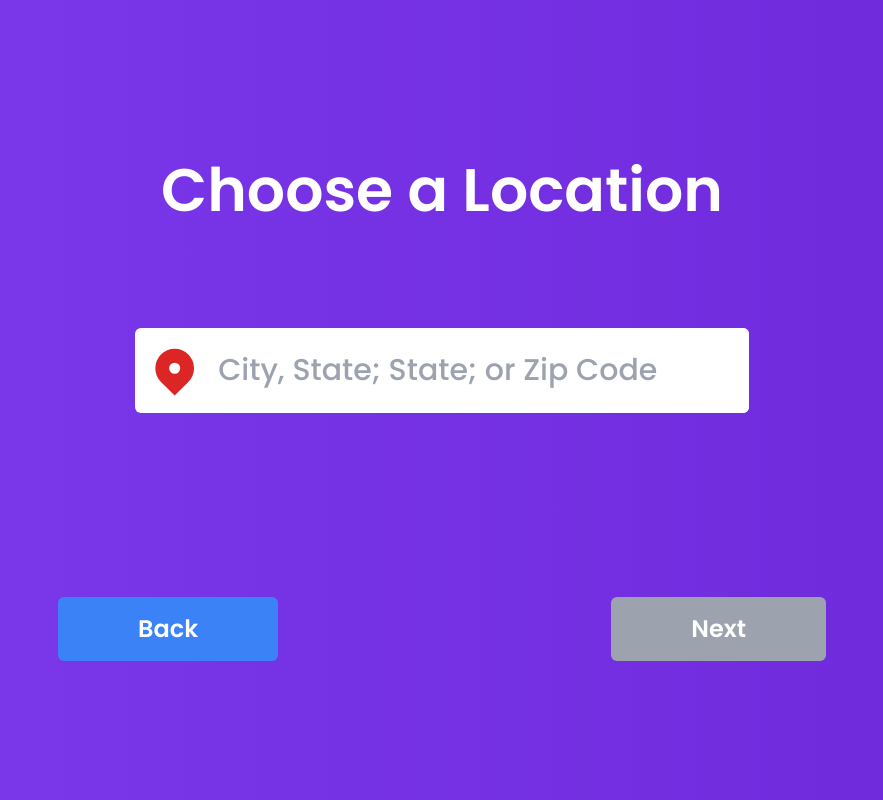
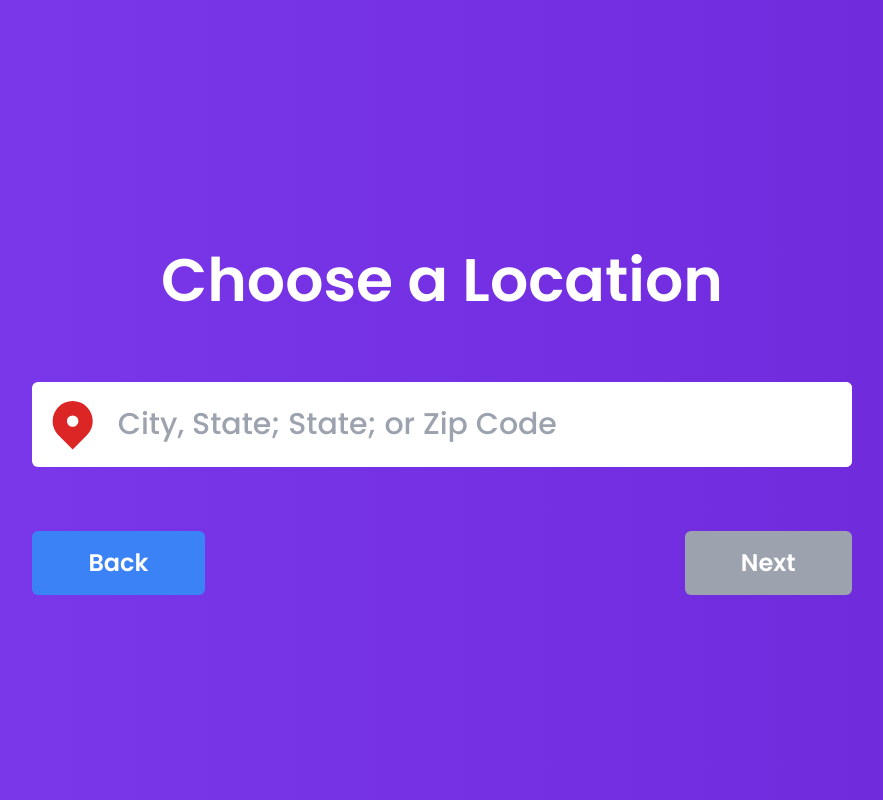
Before and after one commit to m0nae/petlook, a React (Create React App) app: page /select-location in a window 1280 px wide. Shown: the whole page, without its empty margins (198-1081 px from the left). Built offline with nearby package versions, Linux system fonts and the light colour scheme.

Commit message:
:recycle::lipstick: turn nav btns into own component

```diff
--- /dev/null
+++ b/src/components/NavButton/index.tsx
@@ -0,0 +1,99 @@
+import { Link } from "react-router-dom";
+
+interface NavBtnProps {
+  children: string;
+  to: string;
+  disabled?: boolean;
+  direction: string;
+}
+
+export default function NavButton({
+  children,
+  to,
+  disabled,
+  direction,
+}: NavBtnProps) {
+  if (disabled) {
+    return (
+      <button
+        className="px-10 mobile:px-14 sm:px-20 py-4 hover:cursor-default bg-gray-400 font-semibold text-white text-2xl rounded-md"
+        disabled
+      >
+        <span className="hidden mobile:block">{children}</span>
+        <span className="mobile:hidden">
+          {direction === "back" && (
+            <svg
+              xmlns="http://www.w3.org/2000/svg"
+              className="h-10 w-10"
+              viewBox="0 0 20 20"
+              fill="currentColor"
+            >
+              <path
+                fill-rule="evenodd"
+                d="M9.707 16.707a1 1 0 01-1.414 0l-6-6a1 1 0 010-1.414l6-6a1 1 0 011.414 1.414L5.414 9H17a1 1 0 110 2H5.414l4.293 4.293a1 1 0 010 1.414z"
+                clip-rule="evenodd"
+              />
+            </svg>
+          )}
+          {direction === "forward" && (
+            <svg
+              xmlns="http://www.w3.org/2000/svg"
+              className="h-10 w-10"
+              fill="none"
+              viewBox="0 0 24 24"
+              stroke="currentColor"
+            >
+              <path
+                stroke-linecap="round"
+                stroke-linejoin="round"
+                stroke-width="2"
+                d="M14 5l7 7m0 0l-7 7m7-7H3"
+              />
+            </svg>
+          )}
+        </span>
+      </button>
+    );
+  }
+
+  return (
+    <Link
+      to={to}
+      className="px-10 mobile:px-14 sm:px-20 py-4 bg-blue-500 font-semibold text-white text-2xl rounded-md"
+    >
+      <span className="hidden mobile:block">{children}</span>
+      <span className="mobile:hidden">
+        {direction === "back" && (
+          <svg
+            xmlns="http://www.w3.org/2000/svg"
+            className="h-10 w-10"
+            viewBox="0 0 20 20"
+            fill="currentColor"
+          >
+            <path
+              fill-rule="evenodd"
+              d="M9.707 16.707a1 1 0 01-1.414 0l-6-6a1 1 0 010-1.414l6-6a1 1 0 011.414 1.414L5.414 9H17a1 1 0 110 2H5.414l4.293 4.293a1 1 0 010 1.414z"
+              clip-rule="evenodd"
+            />
+          </svg>
+        )}
+        {direction === "forward" && (
+          <svg
+            xmlns="http://www.w3.org/2000/svg"
+            className="h-10 w-10"
+            fill="none"
+            viewBox="0 0 24 24"
+            stroke="currentColor"
+          >
+            <path
+              stroke-linecap="round"
+              stroke-linejoin="round"
+              stroke-width="2"
+              d="M14 5l7 7m0 0l-7 7m7-7H3"
+            />
+          </svg>
+        )}
+      </span>
+    </Link>
+  );
+}
--- a/src/pages/SelectLocation/index.tsx
+++ b/src/pages/SelectLocation/index.tsx
@@ -3,11 +3,13 @@ import { SearchDataContext } from "../../contexts/SearchData";
 import { Link } from "react-router-dom";
 import LocationInput from "../../components/LocationInput";
 import { locationExists } from "../../utils/locationExists";
+import NavButton from "../../components/NavButton";
 
 export default function SelectLocation() {
   const { location, searchDispatch } = useContext(SearchDataContext);
   const [locationInput, setLocationInput] = useState("");
 
+  // todo: should this go in the DataFetcher HOC?
   useEffect(() => {
     let userLocation = {
       longitude: localStorage.getItem("longitude"),
@@ -74,18 +76,18 @@ export default function SelectLocation() {
 
   return (
     <>
-      <div className="relative min-h-screen min-w-full bg-gradient-to-r from-purple-600 to-purple-700 font-Poppins">
+      <div className="relative flex flex-col justify-center items-center min-h-screen min-w-full bg-gradient-to-r from-purple-600 to-purple-700 font-Poppins">
         <div
           id="select-location-container"
-          className="pt-[10vh] mx-[10%] lg:pt-[20vh] sm:mx-[20%]"
+          className="max-w-screen-lg w-[83%] md:w-[70%] lg:w-[80%]"
         >
           <h1 className="text-5xl sm:text-6xl font-semibold text-white text-center">
             Choose a Location
           </h1>
-          <div className="flex justify-center sm:mt-7">
+          <div className="flex justify-center sm:mt-4">
             <div
               id="location-input-container"
-              className="flex w-full sm:w-[80%] h-[85px] rounded-md bg-white mt-[10vh]"
+              className="flex w-full lg:w-[80%] h-[85px] rounded-md bg-white mt-[7vh]"
             >
               <LocationIcon customClass="h-16 w-16 self-center text-red-600 ml-3" />
               <LocationInput
@@ -97,29 +99,19 @@ export default function SelectLocation() {
             </div>
           </div>
           <div
-            id="location-nav-container"
-            className="mt-[20vh] sm:absolute w-[60%] sm:bottom-[17.4vh]"
+            id="nav-btn-container"
+            className="flex relative top-11 justify-between my-0 mx-auto justify-self-center mt-5 lg:w-[80%]"
           >
-            <div className="flex justify-between">
-              <Link
-                to="/select-species"
-                className="px-20 py-4 bg-blue-500 font-semibold text-white text-2xl rounded-md"
-              >
-                Back
-              </Link>
-              {nextDisabled() ? (
-                <button className="px-20 py-4 hover:cursor-default bg-gray-400 font-semibold text-white text-2xl rounded-md">
-                  Next
-                </button>
-              ) : (
-                <Link
-                  to="/search"
-                  className="px-20 py-4 bg-blue-500 font-semibold text-white text-2xl rounded-md"
-                >
-                  Next
-                </Link>
-              )}
-            </div>
+            <NavButton to="/select-species" direction="back">
+              Back
+            </NavButton>
+            <NavButton
+              to="/search"
+              direction="forward"
+              disabled={nextDisabled()}
+            >
+              Next
+            </NavButton>
           </div>
         </div>
       </div>
--- a/src/pages/SelectSpecies/index.tsx
+++ b/src/pages/SelectSpecies/index.tsx
@@ -11,6 +11,7 @@ import hamsterIcon from "@iconify-icons/noto/hamster";
 import fishIcon from "@iconify-icons/noto/fish";
 import { Link } from "react-router-dom";
 import { SearchOptionTypes as T } from "../../components/Option/option.types";
+import NavButton from "../../components/NavButton";
 
 // todo: try putting these icons into their own file, they're
 // cluttering things up
@@ -93,16 +94,16 @@ export default function SelectSpecies() {
             />
           </div>
           <div id="nav-btn-container" className="flex justify-between mt-5">
-            <NavBtn to="/" direction="back">
+            <NavButton to="/" direction="back">
               Back
-            </NavBtn>
-            <NavBtn
+            </NavButton>
+            <NavButton
               to="/select-location"
               direction="forward"
               disabled={nextDisabled()}
             >
               Next
-            </NavBtn>
+            </NavButton>
           </div>
         </div>
       </div>
@@ -155,99 +156,6 @@ export function Selection({
   );
 }
 
-interface NavBtnProps {
-  children: string;
-  to: string;
-  disabled?: boolean;
-  direction: string;
-}
-
-function NavBtn({ children, to, disabled, direction }: NavBtnProps) {
-  if (disabled) {
-    return (
-      <button
-        className="px-10 mobile:px-14 sm:px-20 py-4 hover:cursor-default bg-gray-400 font-semibold text-white text-2xl rounded-md"
-        disabled
-      >
-        <span className="hidden mobile:block">{children}</span>
-        <span className="mobile:hidden">
-          {direction === "back" && (
-            <svg
-              xmlns="http://www.w3.org/2000/svg"
-              className="h-10 w-10"
-              viewBox="0 0 20 20"
-              fill="currentColor"
-            >
-              <path
-                fill-rule="evenodd"
-                d="M9.707 16.707a1 1 0 01-1.414 0l-6-6a1 1 0 010-1.414l6-6a1 1 0 011.414 1.414L5.414 9H17a1 1 0 110 2H5.414l4.293 4.293a1 1 0 010 1.414z"
-                clip-rule="evenodd"
-              />
-            </svg>
-          )}
-          {direction === "forward" && (
-            <svg
-              xmlns="http://www.w3.org/2000/svg"
-              className="h-10 w-10"
-              fill="none"
-              viewBox="0 0 24 24"
-              stroke="currentColor"
-            >
-              <path
-                stroke-linecap="round"
-                stroke-linejoin="round"
-                stroke-width="2"
-                d="M14 5l7 7m0 0l-7 7m7-7H3"
-              />
-            </svg>
-          )}
-        </span>
-      </button>
-    );
-  }
-
-  return (
-    <Link
-      to={to}
-      className="px-10 mobile:px-14 sm:px-20 py-4 bg-blue-500 font-semibold text-white text-2xl rounded-md"
-    >
-      <span className="hidden mobile:block">{children}</span>
-      <span className="mobile:hidden">
-        {direction === "back" && (
-          <svg
-            xmlns="http://www.w3.org/2000/svg"
-            className="h-10 w-10"
-            viewBox="0 0 20 20"
-            fill="currentColor"
-          >
-            <path
-              fill-rule="evenodd"
-              d="M9.707 16.707a1 1 0 01-1.414 0l-6-6a1 1 0 010-1.414l6-6a1 1 0 011.414 1.414L5.414 9H17a1 1 0 110 2H5.414l4.293 4.293a1 1 0 010 1.414z"
-              clip-rule="evenodd"
-            />
-          </svg>
-        )}
-        {direction === "forward" && (
-          <svg
-            xmlns="http://www.w3.org/2000/svg"
-            className="h-10 w-10"
-            fill="none"
-            viewBox="0 0 24 24"
-            stroke="currentColor"
-          >
-            <path
-              stroke-linecap="round"
-              stroke-linejoin="round"
-              stroke-width="2"
-              d="M14 5l7 7m0 0l-7 7m7-7H3"
-            />
-          </svg>
-        )}
-      </span>
-    </Link>
-  );
-}
-
 //todo: make every HTML element's ID UNIQUE!
 // i only make IDs so i can easily scan and see what
 // the element is for, since the classNames are reserved
```
